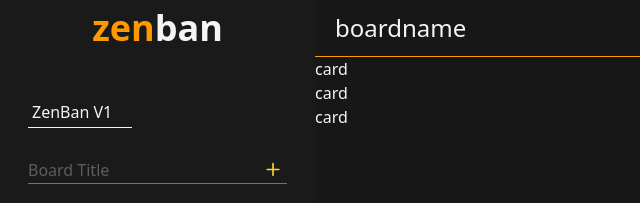
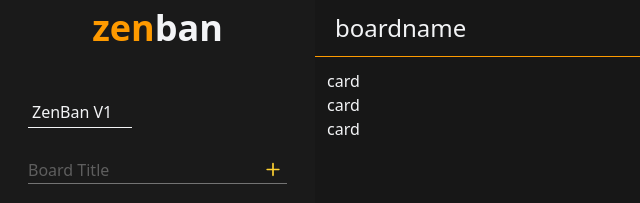
Before and after one commit to joshir16/Zenban, a React (Vite) app: page /boards/1 in a window 1280 px wide. Shown: the top 203 px of the page, without its empty margins (0-640 px from the left). Built offline with nearby package versions, Linux system fonts and the light colour scheme.

Commit message:
minor ui changes

```diff
--- a/src/components/Header.tsx
+++ b/src/components/Header.tsx
@@ -1,4 +1,4 @@
-import { Plus } from "lucide-react";
+// import { Plus } from "lucide-react";
 
 export function Header() {
   return (
--- a/src/pages/BoardDetails.tsx
+++ b/src/pages/BoardDetails.tsx
@@ -4,7 +4,7 @@ export default function BoardDetails() {
   return (
     <>
       <Header />
-      <section>
+      <section className="p-5 sm:p-3">
         <div>card</div>
         <div>card</div>
         <div>card</div>
--- a/src/pages/BoardList.tsx
+++ b/src/pages/BoardList.tsx
@@ -1,4 +1,3 @@
-import { Header } from "../components/Header";
 import BoardCard from "../components/BoardCard";
 
 export default function BoardList() {
```
